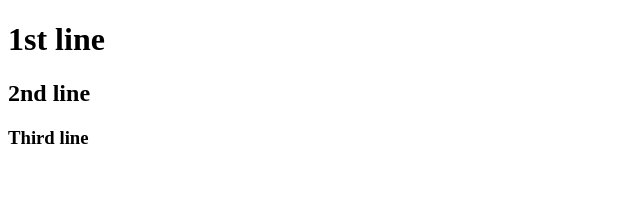
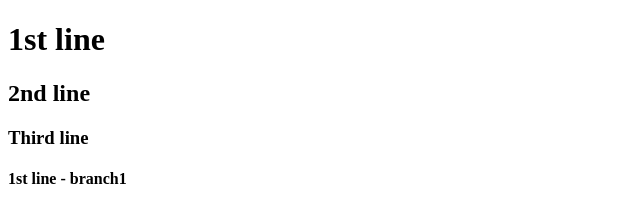
Before and after one commit to abdur-rehman-ali/gitRepo, a plain HTML site: page index.html in a window 1280 px wide. Shown: the whole page, without its empty margins (0-640 px from the left). Drawn offline with Linux system fonts and the light colour scheme.

Commit message:
branch1 - 1

```diff
--- a/index.html
+++ b/index.html
@@ -10,5 +10,6 @@
     <h1>1st line</h1>
     <h2>2nd line</h2>
     <h3>Third line</h3>
+    <h4>1st line - branch1</h4>
 </body>
 </html>
```
